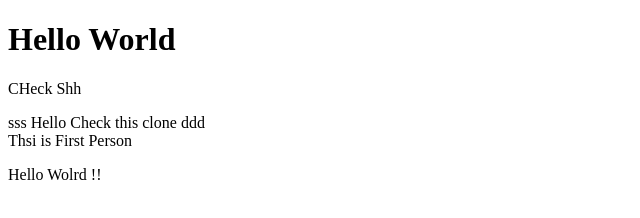
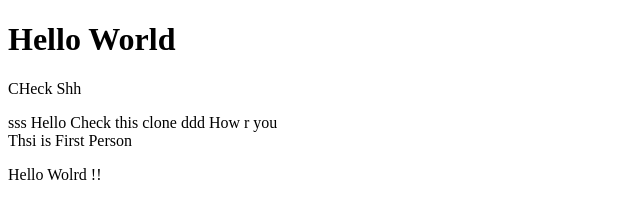
Before and after one commit to Mr-Shailendra-Singh/helloWorld, a plain HTML site: page index.html in a window 1280 px wide. Shown: the full height of the page, 0-640 px from the left. Drawn offline with Linux system fonts and the light colour scheme.

Commit message:
Che kc in master

```diff
--- a/index.html
+++ b/index.html
@@ -12,6 +12,7 @@
     <span>sss</span>
     <span>Hello Check this clone </span>
     <span>ddd</span>
+    <span>How r you</span>
     <div>
         <span>Thsi is First Person</span>
         <p>
```
